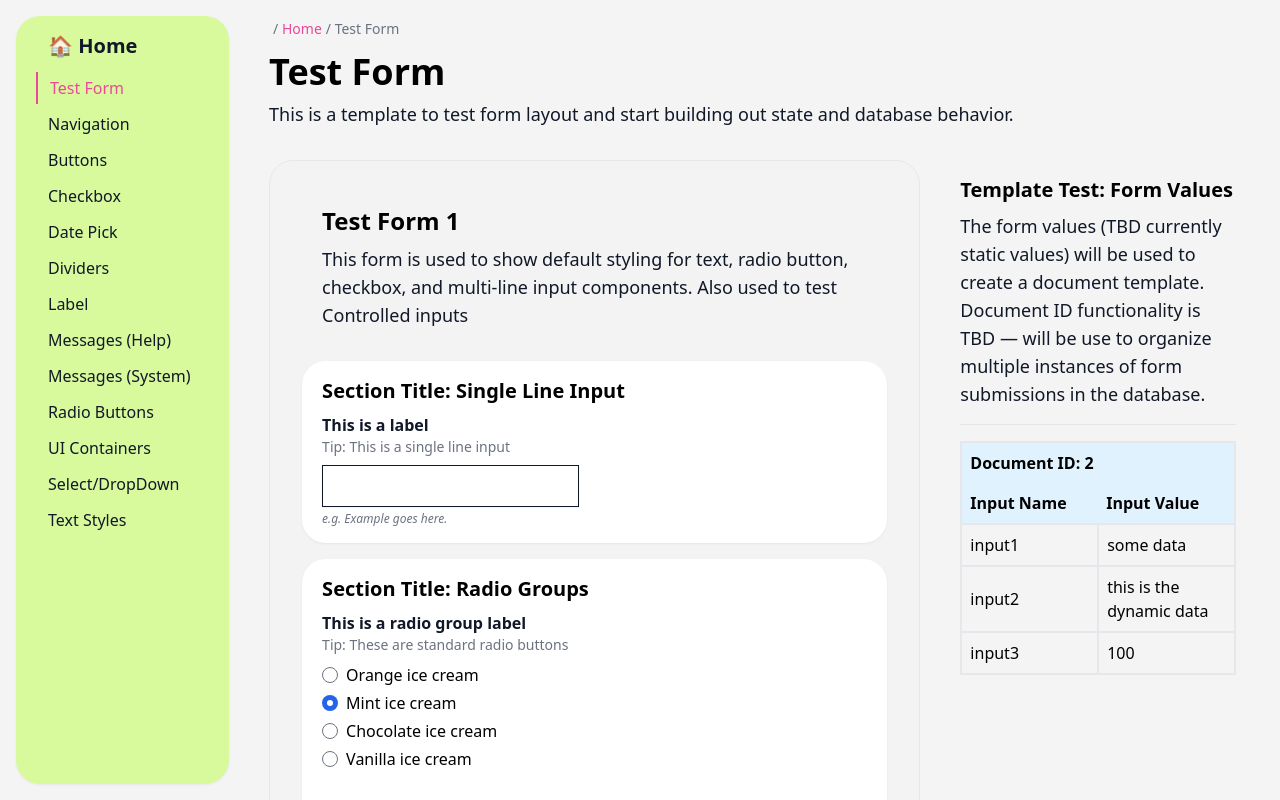
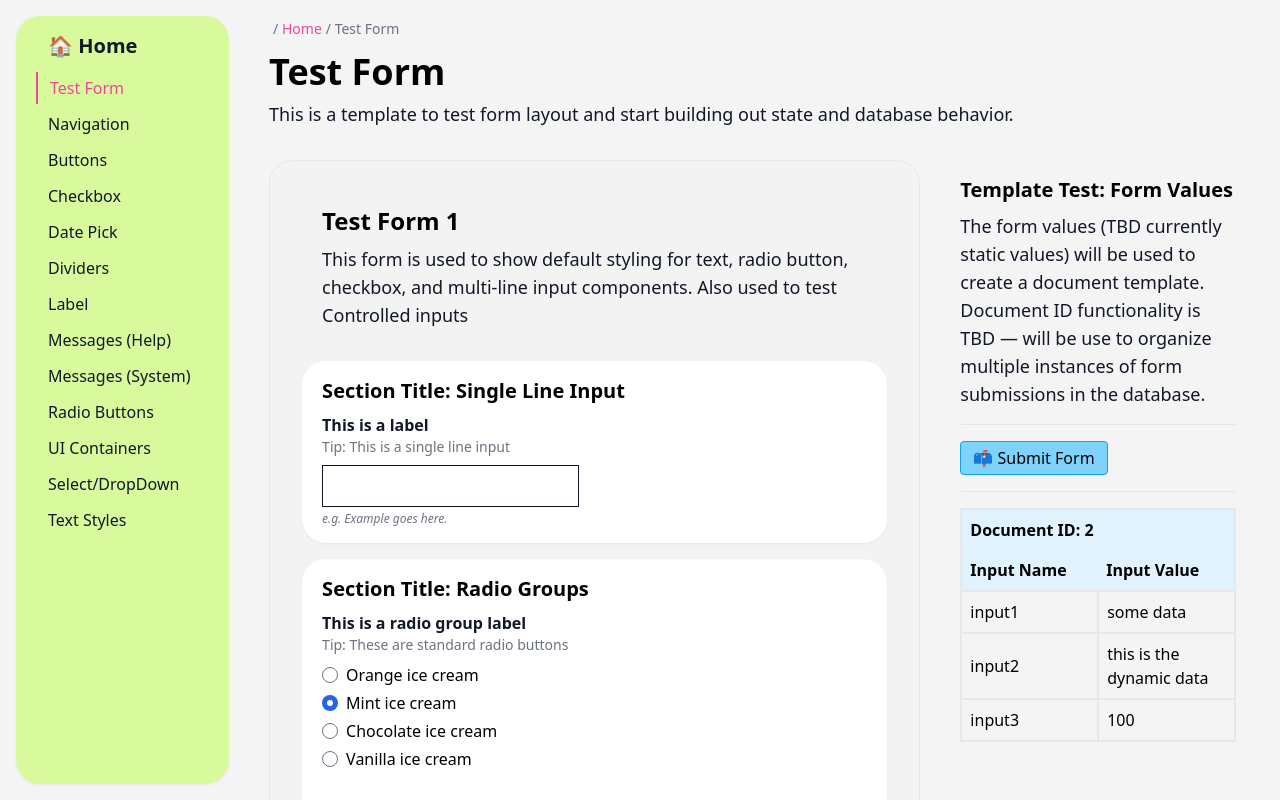
Before and after one commit to tayv/Project-Bubblegum, a Next.js app: page /forms/test-form in a window 1280 px wide. Built offline with nearby package versions, Linux system fonts and the light colour scheme.

Commit message:
added submit button

```diff
--- a/components/products/producta/TemplateGeneric.tsx
+++ b/components/products/producta/TemplateGeneric.tsx
@@ -77,6 +77,14 @@ const TemplateGeneric: FC<TemplateProps> = (
     <>
       <Paragraph size="standard" text="The form values (TBD currently static values) will be used to create a document template. Document ID functionality is TBD — will be use to organize multiple instances of form submissions in the database." />
       <Divider padding="large"/>
+      <button
+        form="test-form"
+        type="submit"
+        className="block border-sky-500 bg-sky-300 border rounded px-3 py-1"
+        >
+        📫  Submit Form
+      </button>
+      <Divider padding="large"/>
       { renderTemplate({docID, location, formData}) }
     </>
   )
--- a/pages/forms/test-form.tsx
+++ b/pages/forms/test-form.tsx
@@ -145,7 +145,7 @@ const TestForm: FC = () => {
       <Paragraph text="This is a template to test form layout and start building out state and database behavior." size="standard" type="primary" />
 
       <div className="grid grid-cols-1 sm:grid-cols-3 gap-5 w-full xl:max-w-1400">
-        <form className="col-span-2 py-3 px-8 my-8 rounded-3xl bg-zinc-200/10 border" onSubmit={ onSubmit }>
+        <form id="test-form" className="col-span-2 py-3 px-8 my-8 rounded-3xl bg-zinc-200/10 border" onSubmit={ onSubmit }>
           <Section id="intro" style="blank">
             <Heading text="Test Form 1" size="h2" type="primary"/>
             <Paragraph text="This form is used to show default styling for text, radio button, checkbox, and multi-line input components. Also used to test Controlled inputs" size="standard" type="primary" />
@@ -383,11 +383,7 @@ const TestForm: FC = () => {
             Print Input Value
           </button>
 
-          <button
-            type="submit"
-            className="mt-4 block border-gray-900 bg-gray-300 border px-2 py-1"
-            >Test Submit
-          </button>
+
           <br/>
         </form>
 
```
Lines whose indentation alone changed are shown as unchanged.
